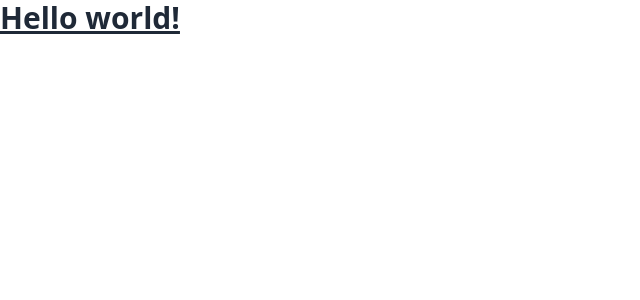
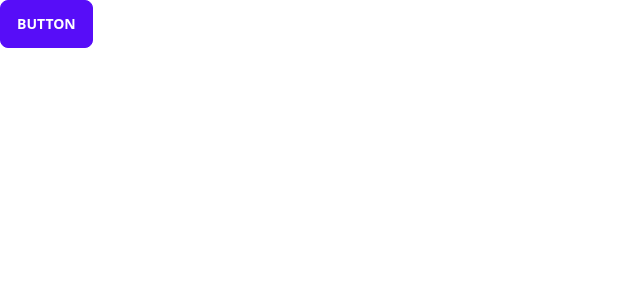
Before and after one commit to lancaluis/brazil, a React (Vite) app: page / in a window 1280 px wide. Shown: the top 300 px of the page, without its empty margins (0-640 px from the left). Built offline with nearby package versions, Linux system fonts and the light colour scheme.

Commit message:
Adding daisyUI to Tailwind configuration

```diff
--- a/src/App.tsx
+++ b/src/components/Layout.tsx
@@ -1,7 +1,9 @@
+import { Outlet } from 'react-router-dom'
+
 export default function App() {
   return (
     <div className='App'>
-      <h1 className='text-3xl font-bold underline'>Hello world!</h1>
+      <Outlet />
     </div>
   )
 }
--- a/src/main.tsx
+++ b/src/main.tsx
@@ -1,11 +1,12 @@
 import React from 'react'
 import ReactDOM from 'react-dom/client'
 
-import App from './App'
+import { Router } from 'routers'
+
 import './styles/tailwind.css'
 
 ReactDOM.createRoot(document.getElementById('root') as HTMLElement).render(
   <React.StrictMode>
-    <App />
+    <Router />
   </React.StrictMode>
 )
--- /dev/null
+++ b/src/pages/Home.tsx
@@ -0,0 +1,7 @@
+export default function Home() {
+  return (
+    <div className='App'>
+      <button className='btn btn-primary'>Button</button>
+    </div>
+  )
+}
--- /dev/null
+++ b/src/routers/index.tsx
@@ -0,0 +1,22 @@
+import { createBrowserRouter, RouterProvider } from 'react-router-dom'
+
+import App from 'components/Layout'
+
+import Home from 'pages/Home'
+
+const router = createBrowserRouter([
+  {
+    path: '/',
+    element: <App />,
+    children: [
+      {
+        path: '/',
+        element: <Home />
+      }
+    ]
+  }
+])
+
+export const Router = () => {
+  return <RouterProvider router={router} />
+}
--- a/tailwind.config.cjs
+++ b/tailwind.config.cjs
@@ -4,5 +4,17 @@ module.exports = {
   theme: {
     extend: {}
   },
-  plugins: [require('daisyui')]
+  plugins: [require('daisyui')],
+
+  // daisyUI config
+  daisyui: {
+    styled: true,
+    themes: true,
+    base: true,
+    utils: true,
+    logs: true,
+    rtl: false,
+    prefix: '',
+    darkTheme: 'corporate'
+  }
 }
```
